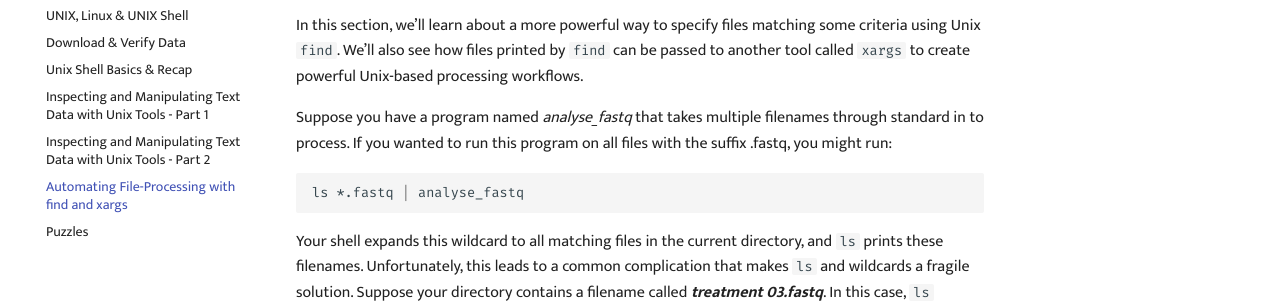
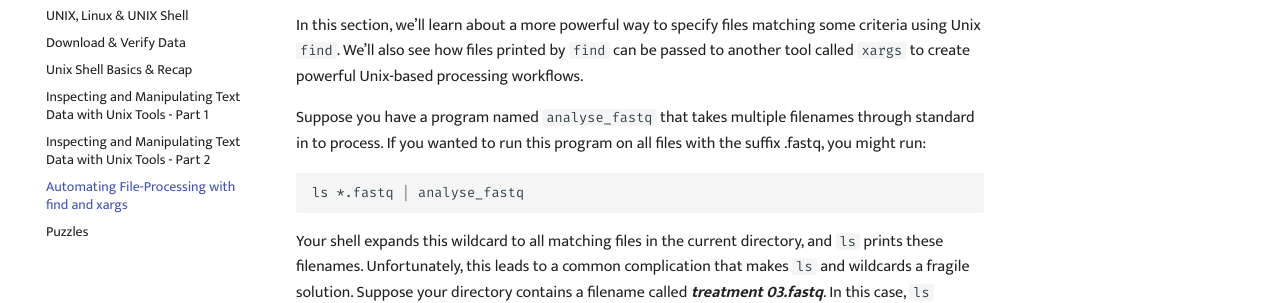
Before and after one commit to GenomicsAotearoa/shell-for-bioinformatics, an MkDocs documentation site: the page built from docs/6_automate_fileprocessing_find_xargs.md, in a window 1280 px wide. Shown: the part 167-470 px from the top of the page. Built offline with MkDocs 1.6.1 and Material for MkDocs 9.7.7, drawn with Linux system fonts in a browser that asks for light colours; comment, search, counter and statistics services are not loaded.

Commit message:
fix typo

````diff
--- a/docs/6_automate_fileprocessing_find_xargs.md
+++ b/docs/6_automate_fileprocessing_find_xargs.md
@@ -2,7 +2,7 @@
 
 In this section, we’ll learn about a more powerful way to specify files matching some criteria using Unix `find`. We’ll also see how files printed by `find` can be passed to another tool called `xargs` to create powerful Unix-based processing workflows.
 
-Suppose you have a program named *analyse_fastq* that takes multiple filenames through standard in to process. If you wanted to run this program on all files with the suffix .fastq, you might run:
+Suppose you have a program named `analyse_fastq` that takes multiple filenames through standard in to process. If you wanted to run this program on all files with the suffix .fastq, you might run:
 
 ```bash
 ls *.fastq | analyse_fastq
````
